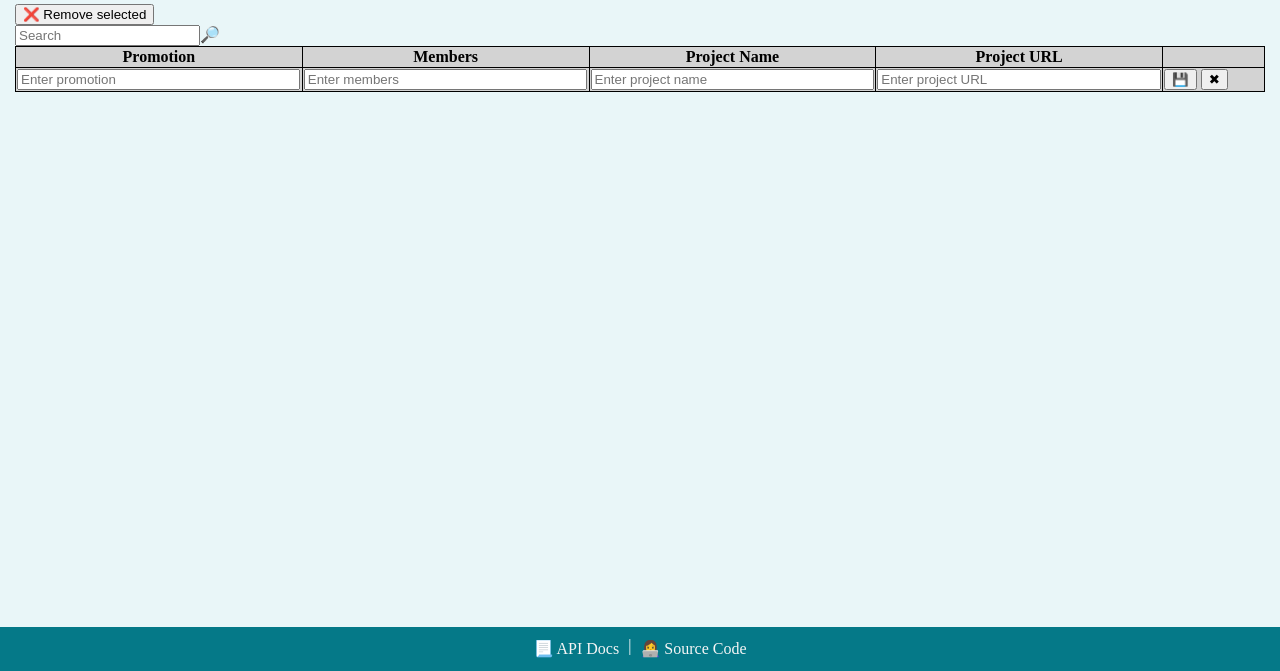
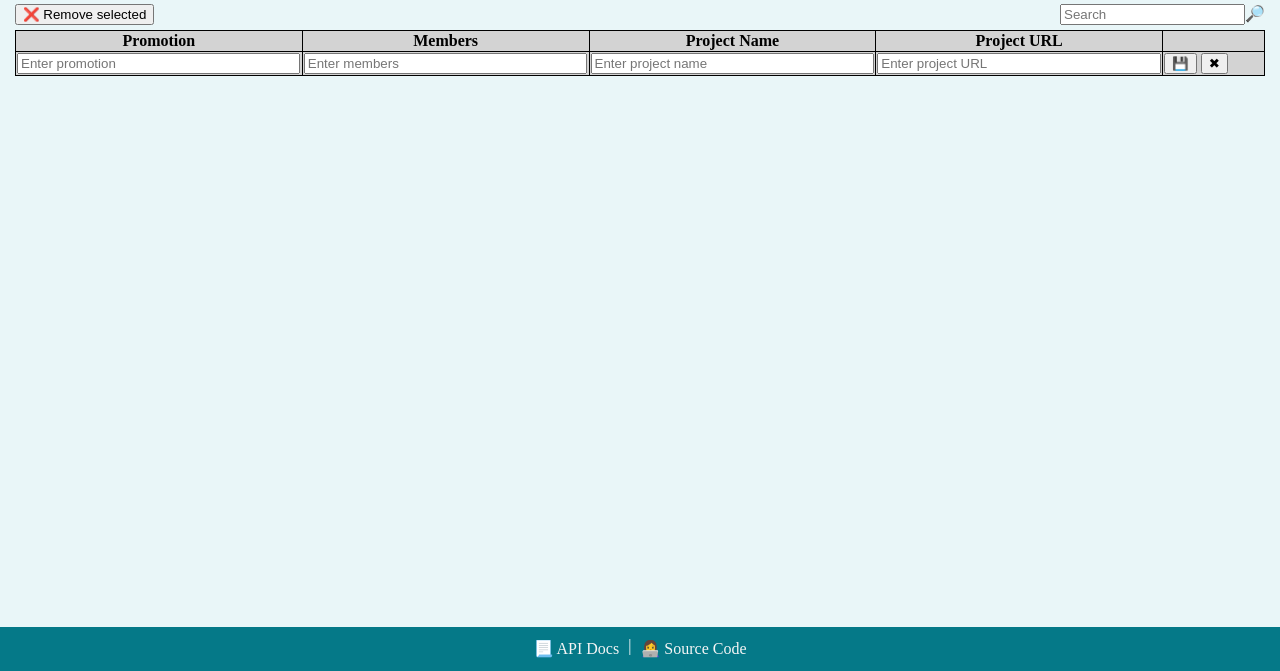
Before and after one commit to sorinlapadus/teams-networking, a website built with webpack: page src/index.html in a window 1280 px wide. Shown: the part 129-800 px from the top of the page. Built offline with nearby package versions, Linux system fonts and the light colour scheme; files whose address does not match are found by name.

Commit message:
Stye tbar

```diff
--- a/src/style.css
+++ b/src/style.css
@@ -123,3 +123,16 @@ a:hover {
 tfoot td {
   justify-content: center;
 }
+
+.tbar {
+  margin-bottom: 5px;
+}
+.tbar-lr {
+  display: flex;
+}
+.tbar-left {
+  flex: 1;
+}
+.tbar-right {
+  margin-left: 20px;
+}
```
